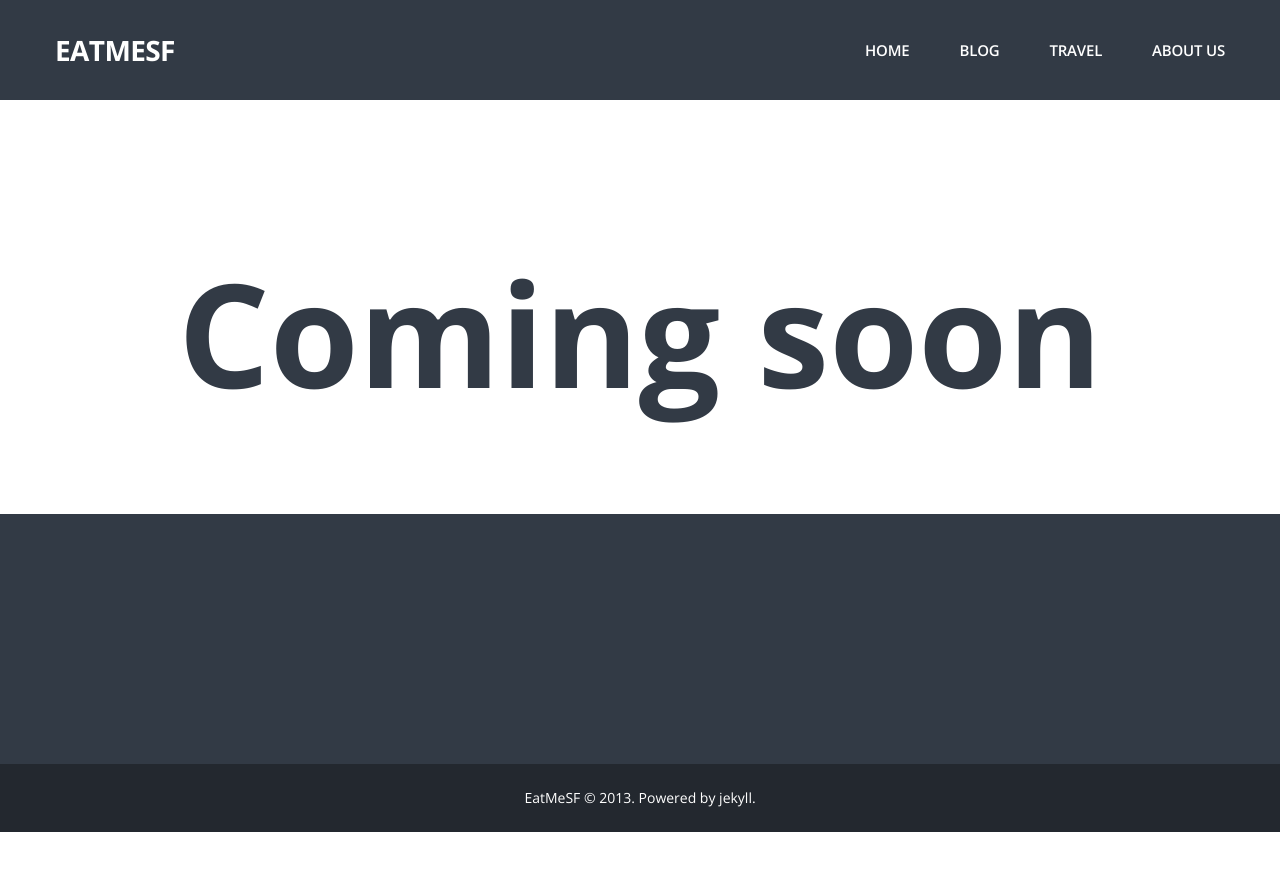
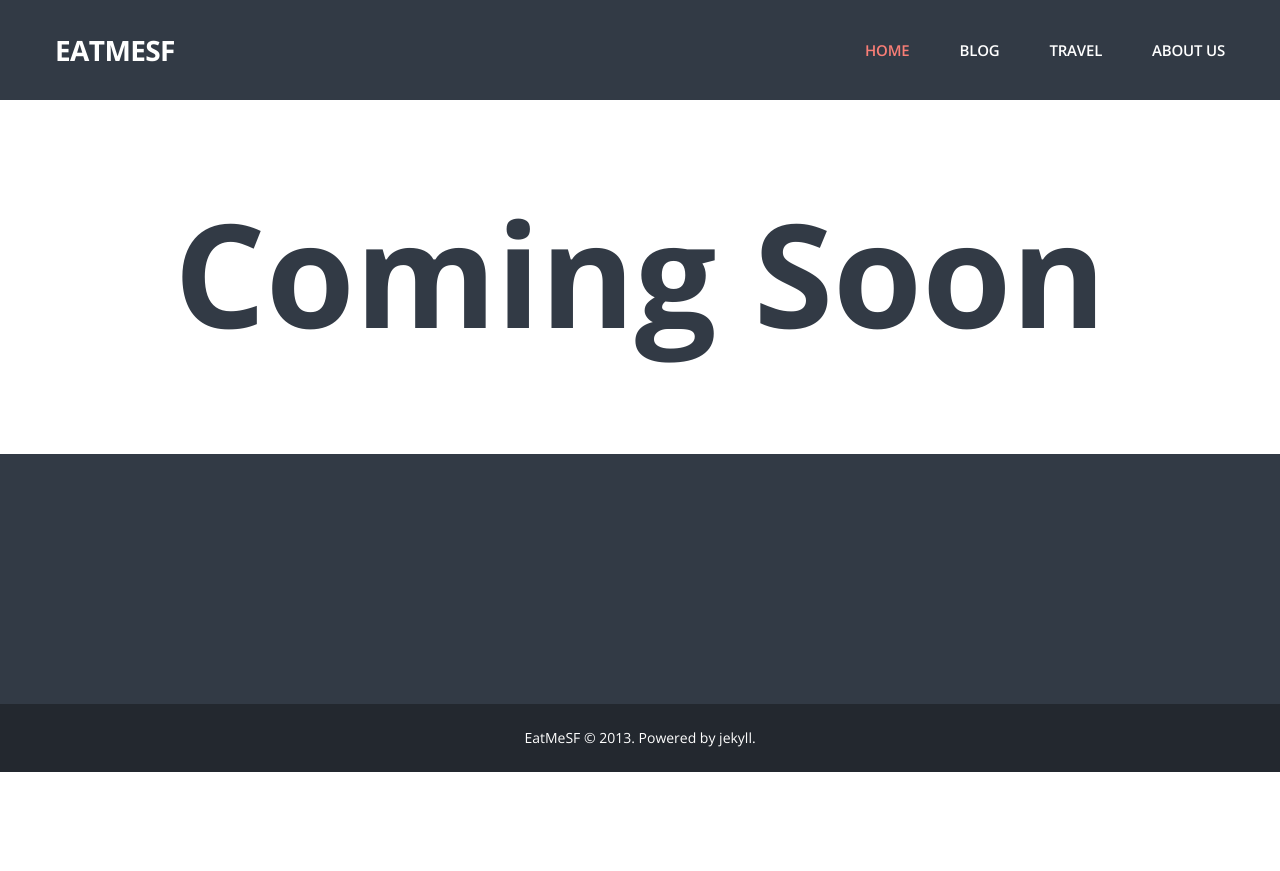
Before and after one commit to eatmesf/eatmesf.github.com, a Jekyll site: the page built from index.html, in a window 1280 px wide. Shown: the top 871 px of the page. Built offline with Jekyll 4.4.1, drawn with Linux system fonts in a browser that asks for light colours; nearby versions of some CDN libraries.

Commit message:
Production push

```diff
--- a/about_us/index.html
+++ b/about_us/index.html
@@ -21,7 +21,7 @@ title: About Us
             <li><a href="/">Home</a></li>
             <li><a href="/blog">Blog</a></li>
             <li><a href="/travel">Travel</a></li>
-            <li class="current_page_item"><a href="/about-us">About Us</a></li>
+            <li class="current_page_item"><a href="/about_us">About Us</a></li>
           </ul>
         </nav>
       </div>
--- a/index.html
+++ b/index.html
@@ -1,40 +1,7 @@
-<!DOCTYPE html>
-<!--[if lt IE 7]>      <html class="no-js lt-ie9 lt-ie8 lt-ie7"> <![endif]-->
-<!--[if IE 7]>         <html class="no-js lt-ie9 lt-ie8"> <![endif]-->
-<!--[if IE 8]>         <html class="no-js lt-ie9"> <![endif]-->
-<!--[if gt IE 8]><!--> <html class="no-js"> <!--<![endif]-->
-  <head>
-    <meta charset="utf-8">
-    <meta http-equiv="X-UA-Compatible" content="IE=edge,chrome=1">
-    <title>EatMeSF</title>
-    <meta name="description" content="San Francisco food lovers rejoice!">
-    <meta name="viewport" content="width=device-width">
-
-    <link rel="stylesheet" href="//fonts.googleapis.com/css?family=Open+Sans:400,300,300italic,400italic,600,600italic,700,700italic,800,800italic">
-    <link rel="stylesheet" href="/css/bootstrap.min.css">
-    <style>
-      body {
-        padding-top: 60px;
-        padding-bottom: 40px;
-      }
-    </style>
-    <link rel="stylesheet" href="/css/bootstrap-responsive.min.css">
-    <link rel="stylesheet" href="/css/main.css">
-    <!--
-    <link rel='stylesheet' href='http://turbo.bluxart.netdna-cdn.com/anubis/wp-content/themes/anubis/style.css?ver=3.5.1'>
-    <link rel='stylesheet' href='http://turbo.bluxart.netdna-cdn.com/anubis/wp-content/themes/anubis/_include/css/fonts.css?ver=3.5.1'>
-    <link rel='stylesheet' href='http://turbo.bluxart.netdna-cdn.com/anubis/wp-content/themes/anubis/_include/css/shortcodes.css?ver=3.5.1'>
-    <link rel='stylesheet' href='http://turbo.bluxart.netdna-cdn.com/anubis/wp-content/themes/anubis/_include/css/responsive.css?ver=3.5.1'>
-    <link rel='stylesheet' href='http://turbo.bluxart.netdna-cdn.com/anubis/wp-content/themes/anubis/_include/css/color.css.php?ver=3.5.1'>
-    -->
-
-    <script src="/js/vendor/modernizr-2.6.2-respond-1.1.0.min.js"></script>
-  </head>
-
-  <body class="error404">
-    <!--[if lt IE 7]>
-      <p class="chromeframe">You are using an <strong>outdated</strong> browser. Please <a href="http://browsehappy.com/">upgrade your browser</a> or <a href="http://www.google.com/chromeframe/?redirect=true">activate Google Chrome Frame</a> to improve your experience.</p>
-    <![endif]-->
+---
+layout: default
+title: EatMeSF
+---
 
 <header>
   <div class="container">
@@ -51,10 +18,10 @@
 
         <nav id="menu">
           <ul id="menu-nav">
-                <li id="menu-item-338" class="menu-item menu-item-type-post_type menu-item-object-page menu-item-338"><a href="/">Home</a></li>
-                <li id="menu-item-346" class="menu-item menu-item-type-post_type menu-item-object-page menu-item-346"><a href="/blog">Blog</a></li>
-                <li id="menu-item-342" class="menu-item menu-item-type-post_type menu-item-object-page menu-item-342"><a href="/travel">Travel</a></li>
-                <li id="menu-item-343" class="menu-item menu-item-type-post_type menu-item-object-page menu-item-343"><a href="/about-us">About Us</a></li>
+            <li class="current_page_item"><a href="/">Home</a></li>
+            <li><a href="/blog">Blog</a></li>
+            <li><a href="/travel">Travel</a></li>
+            <li><a href="/about_us">About Us</a></li>
           </ul>
         </nav>
       </div>
@@ -63,58 +30,13 @@
 </header>
 
 <div id="content">
+  <div class="container">
     <section id="error-404">
-        <div class="container">
       <div class="row">
         <div class="span12">
-              <h1>Coming soon</h1>
-            </div>
+          <h1>Coming Soon</h1>
         </div>
       </div>
     </section>
   </div>
-
-    <footer>
-      <div class="container">
-        <div class="row">
-          <nav id="social-footer" class="span12">
-            <ul>
-              <li><a href="http://flickr.com/photos/EatMeSF" target="_blank"><i class="font-icon-rss"></i></a></li>
-              <li><a href="https://www.facebook.com/EatMeSF" target="_blank"><i class="font-icon-social-facebook"></i></a></li>
-              <li><a href="https://twitter.com/EatMeSF" target="_blank"><i class="font-icon-social-twitter"></i></a></li>
-              <li><a href="http://instagram.com/EatMeSF" target="_blank"><i class="font-icon-social-instagram"></i></a></li>
-            </ul>
-          </nav>
 </div>
-      </div>
-    </footer>
-
-    <section id="footer-credits">
-      <div class="container">
-        <div class="row">
-          <div class="span12">
-            <p class="credits">EatMeSF &copy; 2013. Powered by <a href="http://jekyllrb.com/">jekyll</a>.</p>
-          </div>
-        </div>
-      </div>
-    </section>
-
-    <a id="back-to-top" href="#">
-      <i class="font-icon-arrow-simple-up"></i>
-    </a>
-
-    <script src="//ajax.googleapis.com/ajax/libs/jquery/1.10.1/jquery.min.js"></script>
-    <script>window.jQuery || document.write('<script src="/js/vendor/jquery-1.10.1.min.js"><\/script>')</script>
-
-    <script src="/js/vendor/bootstrap.min.js"></script>
-
-    <script src="/js/main.js"></script>
-
-    <script>
-        var _gaq=[['_setAccount','UA-41789029-1'],['_trackPageview']];
-        (function(d,t){var g=d.createElement(t),s=d.getElementsByTagName(t)[0];
-        g.src='//www.google-analytics.com/ga.js';
-        s.parentNode.insertBefore(g,s)}(document,'script'));
-    </script>
-  </body>
-</html>
```
Also changed, not shown: 1 other file. Lines whose indentation alone changed are shown as unchanged.
